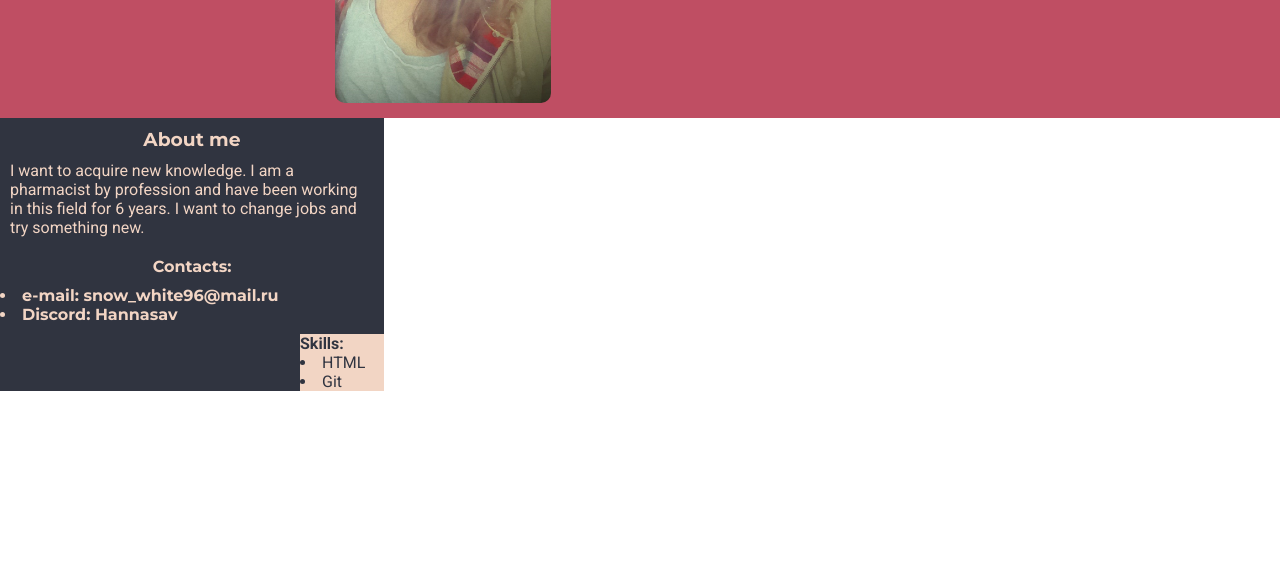
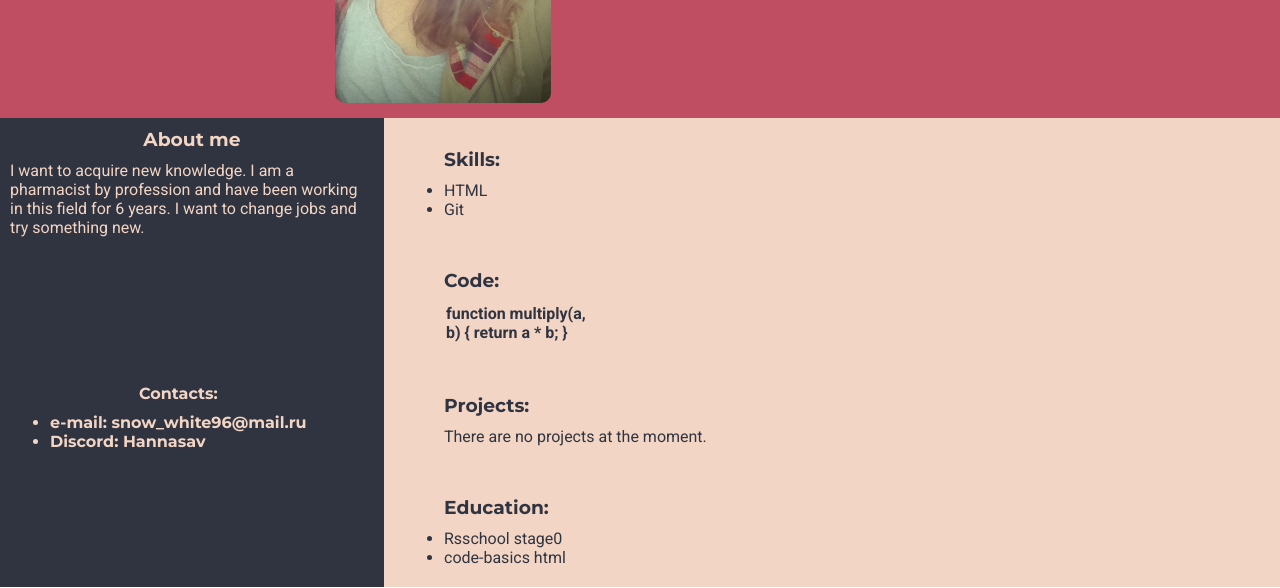
Before and after one commit to hAnnaSavitskaya/rsschool-cv, a plain HTML site: page index.html in a window 1280 px wide. Shown: the part 212-800 px from the top of the page. Drawn offline with Linux system fonts and the light colour scheme.

Commit message:
feat:section code, project,education.fix style

```diff
--- a/index.html
+++ b/index.html
@@ -27,11 +27,12 @@
                     <section class="contact">
                         <h1 class="title2"> Contacts: </h1>
                         <p class="contact_p">
-                                        <lo>
+                            <ul style="list-style-type:disc">
                                 <li> e-mail: snow_white96@mail.ru </li>
                                 <li> Discord: Hannasav </li>
-                                        </lo>
+                            </ul>
                         </p>
+                    </section>
                 </section>
         </section>
         <section class="right-section">
@@ -39,14 +40,40 @@
                 <h1 class="title3"> Skills: </h1>
                 <p class="skills_p">
                     <div>
-                            <lo>
+                        <ul style="list-style-type:disc">
                             <li>HTML</li>
                             <li>Git</li>
-                            </lo>
+                        </ul>
                     </div>
                 </p>
             </section>
-
+            <section class="code">
+                <h1 class="title4"> Code: </h1>
+                <p class="code_p">
+                    <table style="width: 20%">
+                        <tr>
+                            <th>function multiply(a, b) {
+                                return a * b;
+                              }</th>
+                        </tr>
+                    </table>
+                </p>
+            </section>
+            <section class="project">
+                <h1 class="title5"> Projects: </h1>
+                <p class="project_p">There are no projects at the moment.</p>
+            </section>
+            <section class="educ">
+                <h1 class="title6"> Education: </h1>
+                <p class="educ_p">
+                    <div>
+                        <ul style="list-style-type:disc">
+                            <li>Rsschool stage0</li>
+                            <li>code-basics html</li>
+                        </ul>
+                    </div>
+                </p>
+            </section>
         </section>
     </main>
     <footer></footer>
--- a/style.css
+++ b/style.css
@@ -38,7 +38,18 @@ body {
     margin: auto 0;
     font-family: var(--mont);
 }
+.main {
+    display: flex;
+    column-count: 2;
+    column-gap: 0px;
+    column-width: auto;
+
+}
 .left-section {
+    display: flex;
+    flex-direction: row;
+    flex-wrap: wrap;
+    width: 100%;
     background-color: var(--black);
     color: var(--white);
     max-width: 30%;
@@ -54,25 +65,74 @@ body {
 }
 .l-section {
     text-align: left;
-
 }
 .contact {
     text-align: left;
+    padding: 10px 50px;
+    font-family: var(--mont);
+}
+.title2 {
+    text-align: center;
     padding: 10px 0;
     font-family: var(--mont);
 }
 .contact_p {
     padding: 0 100px;
 }
-.title2 {
-    text-align: center;
+.right-section {
+    display: flex;
+    flex-direction: column;
+    flex-basis: 100%;
+    flex: 1;
+    height: 60%;
+    width: 100%;
+    background-color: var(--white);
+    color: var(--black);
+    max-width: 100%;
+    margin: 0;
+}
+.skills{
+    text-align: left;
+    padding: 20px 60px;
+}
+.title3{
+    text-align: left;
     padding: 10px 0;
     font-family: var(--mont);
 }
-.right-section {
-
-    background-color: var(--white);
-    color: var(--black);
-    max-width: 70%;
-    margin-left: 300px;
+.skills_p{
+    text-align: left;
 }
+.code{
+    text-align: left;
+    padding: 20px 60px;
+}
+.title4{
+    text-align: left;
+    padding: 10px 0;
+    font-family: var(--mont);
+}
+.code_p{
+    text-align: left;
+}
+.project{
+    text-align: left;
+    padding: 20px 60px;
+}
+.title5{
+    text-align: left;
+    padding: 10px 0;
+    font-family: var(--mont);
+}
+.educ{
+    text-align: left;
+    padding: 20px 60px;
+}
+.title6{
+    text-align: left;
+    padding: 10px 0;
+    font-family: var(--mont);
+}
+.educ_p{
+    text-align: left;
+}
```
Lines whose indentation alone changed are shown as unchanged.
